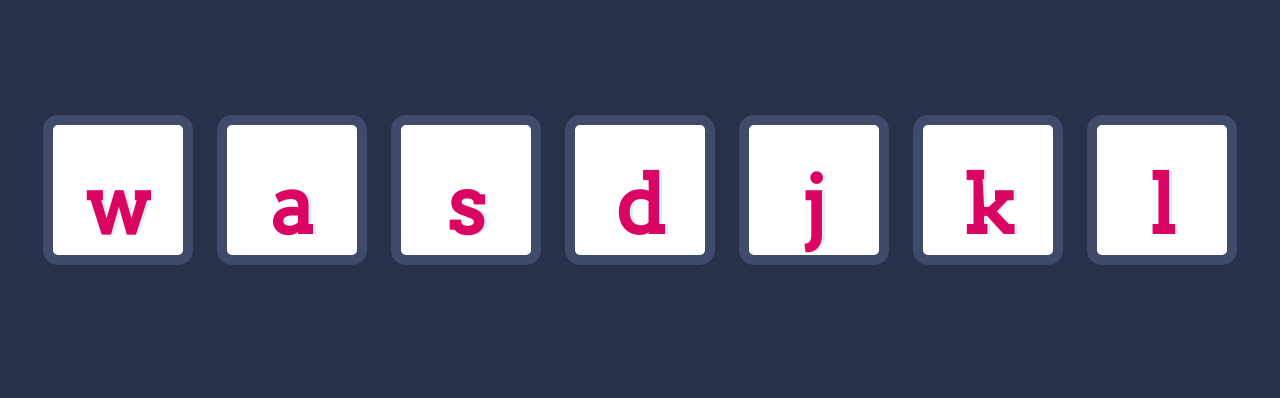
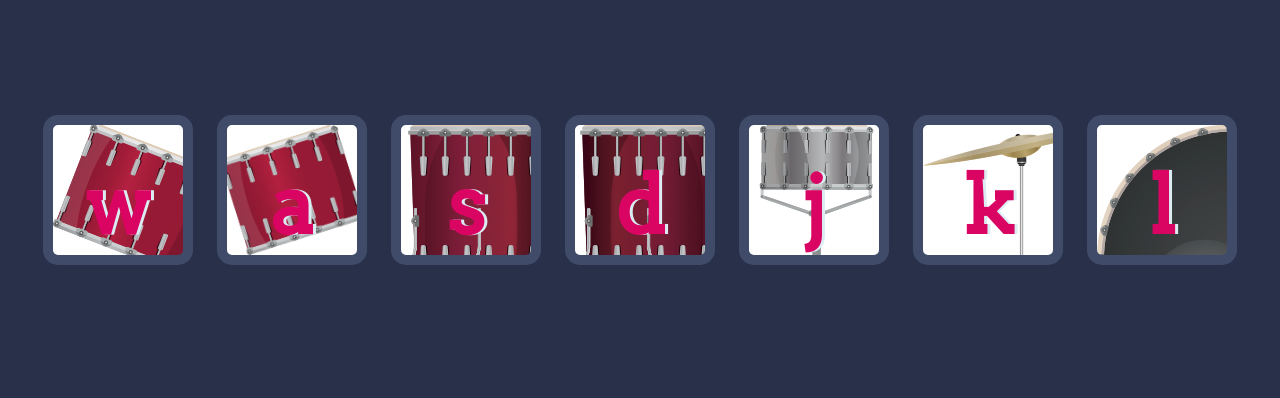
Before and after one commit to batuhansalkim/Advanced-css-js-websites, a plain HTML site: page website/udemy-game/2game/index.html in a window 1280 px wide. Shown: the part 174-572 px from the top of the page. Drawn offline with Linux system fonts and the light colour scheme.

Commit message:
last update

```diff
--- a/website/udemy-game/2game/index.js
+++ b/website/udemy-game/2game/index.js
@@ -1,3 +1,6 @@
+
+
+
 // var numberOfDrumButtons = document.querySelectorAll(".drum").length;
 
 var numberOfDrumButtons = document.querySelectorAll(".drum").length;
--- a/website/udemy-game/2game/styles.css
+++ b/website/udemy-game/2game/styles.css
@@ -17,30 +17,40 @@ footer {
 }
 
 .w {
-
+  background-image: url("images/tom1.png");
 }
 
 .a {
+  background-image: url("images/tom2.png");
+  background-position: center;
+  background-size: cover;
+  background-repeat: no-repeat;
+  back
 
 }
 
 .s {
+  background-image: url("images/tom3.png");
 
 }
 
 .d {
+  background-image: url("images/tom4.png");
 
 }
 
 .j {
+  background-image: url("images/snare.png");
 
 }
 
 .k {
+  background-image: url("images/crash.png");
 
 }
 
 .l {
+  background-image: url("images/kick.png");
 
 }
 
```
